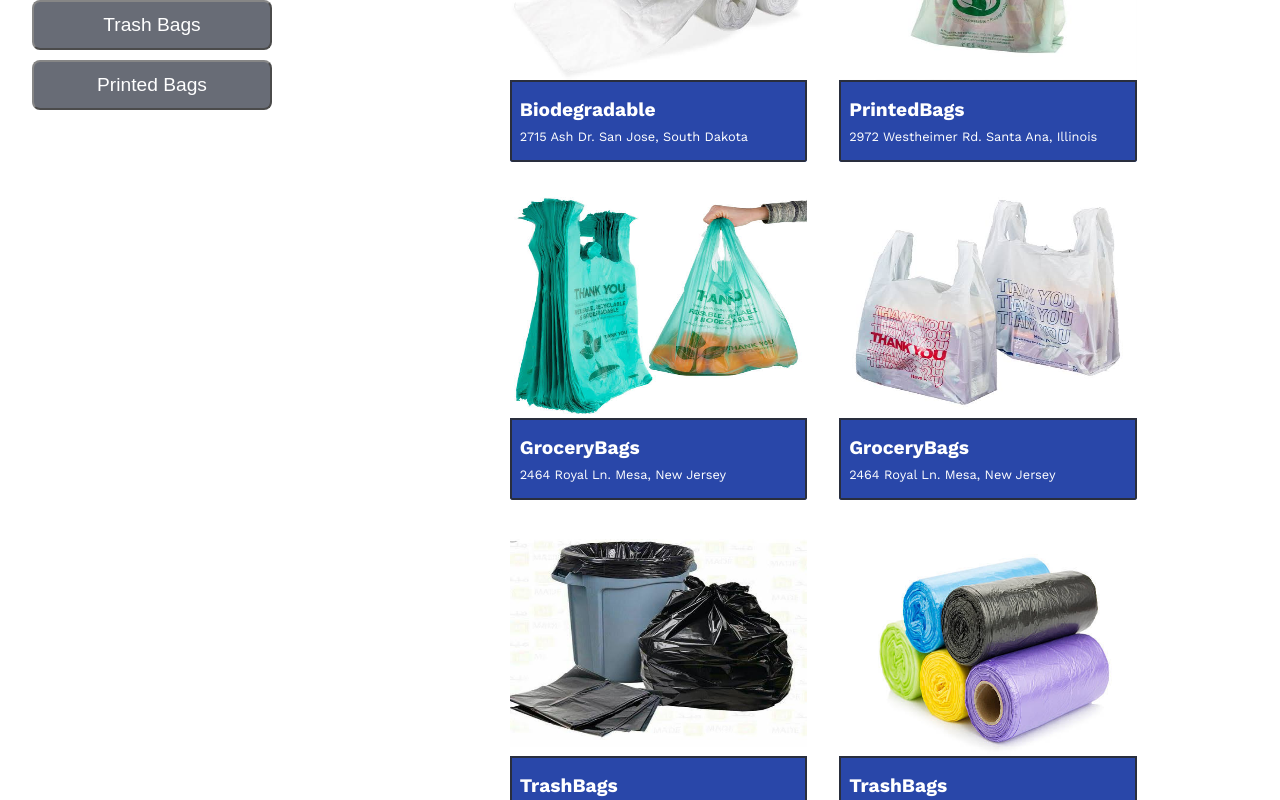
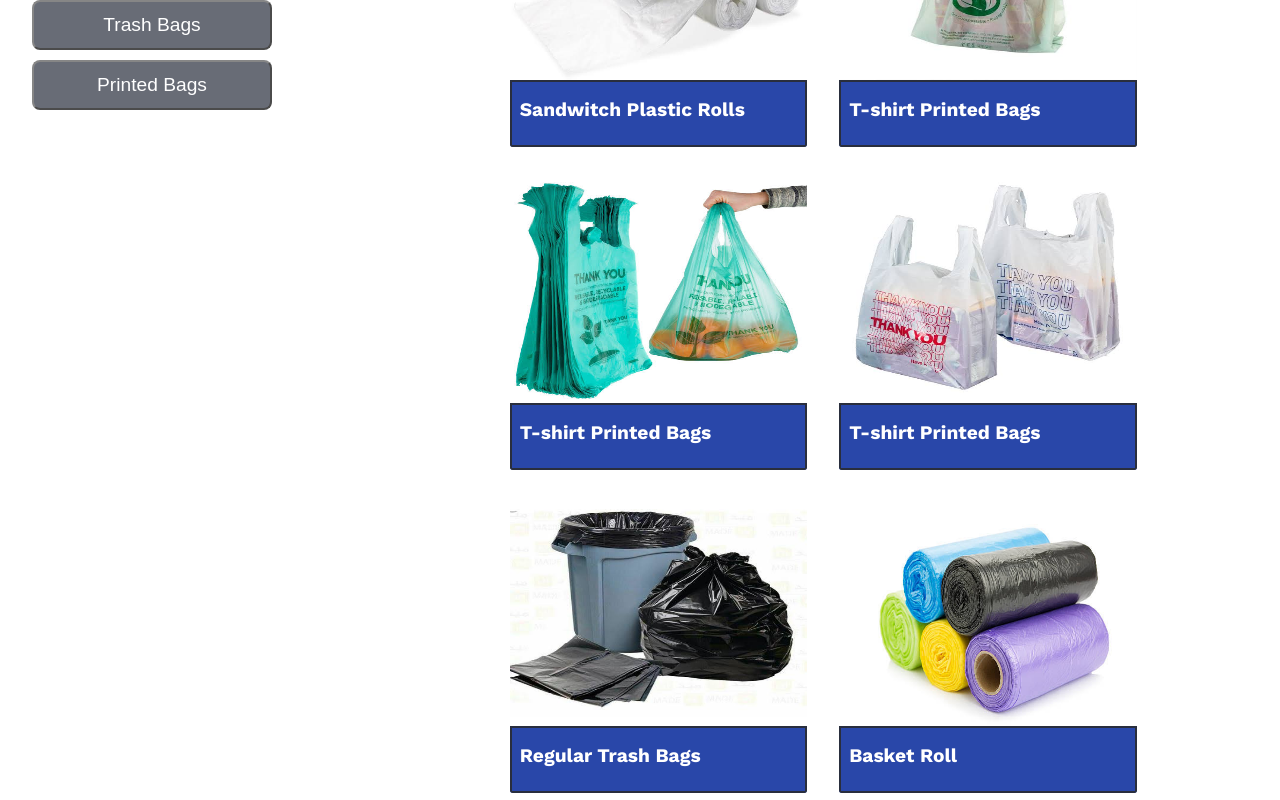
Before and after one commit to PtCrust/Factory-React, a React (Create React App) app: page / in a window 1280 px wide. Shown: the part 3960-4760 px from the top of the page. Built offline with nearby package versions, Linux system fonts and the light colour scheme.

Commit message:
Add files via upload

```diff
--- a/src/container/db.js
+++ b/src/container/db.js
@@ -4,64 +4,56 @@ const projectCard = [
   {
     id: 1,
     category: ["project", "GroceryBags"],
-    title: "Biodegradable",
-    desc: "2715 Ash Dr. San Jose, South Dakota",
+    title: "Sandwitch Plastic Rolls",
     imgS: images.sandwitchBagRoll,
     imgA: "Biodegradable"
   },
   {
     id: 2,
     category: ["project", "PrintedBags", "GroceryBags"],
-    title: "PrintedBags",
-    desc: "2972 Westheimer Rd. Santa Ana, Illinois ",
+    title: "T-shirt Printed Bags",
     imgS: images.customBag,
     imgA: "PrintedBags",
   },
   {
     id: 3,
     category: ["project", "GroceryBags", "PrintedBags"],
-    title: "GroceryBags",
-    desc: "2464 Royal Ln. Mesa, New Jersey ",
+    title: "T-shirt Printed Bags",
     imgS: images.groceryBags,
     imgA: "GroceryBags",
   },
   {
     id: 4,
     category: ["project", "GroceryBags", "PrintedBags"],
-    title: "GroceryBags",
-    desc: "2464 Royal Ln. Mesa, New Jersey ",
+    title: "T-shirt Printed Bags",
     imgS: images.groceryBags2,
     imgA: "GroceryBags",
   },
   {
     id: 5,
     category: ["project", "TrashBags"],
-    title: "TrashBags",
-    desc: "2464 Royal Ln. Mesa, New Jersey ",
+    title: "Regular Trash Bags",
     imgS: images.trash1,
     imgA: "TrashBags",
   },
   {
     id: 6,
     category: ["project", "TrashBags"],
-    title: "TrashBags",
-    desc: "2464 Royal Ln. Mesa, New Jersey ",
+    title: "Basket Roll",
     imgS: images.rollBagTash,
     imgA: "TrashBags",
   },
   {
     id: 7,
     category: ["project", "TrashBags"],
-    title: "PrintedBags",
-    desc: "2464 Royal Ln. Mesa, New Jersey ",
+    title: "String Basket Roll",
     imgS: images.garbagebagString,
     imgA: "PrintedBags",
   },
   {
     id: 8,
     category: ["project", "TrashBags"],
-    title: "PrintedBags",
-    desc: "2464 Royal Ln. Mesa, New Jersey ",
+    title: "String Basket Roll",
     imgS: images.garbagebagString2,
     imgA: "PrintedBags",
   },
```
